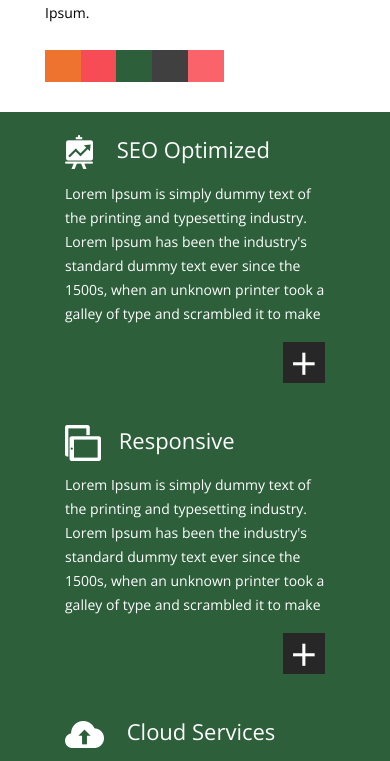
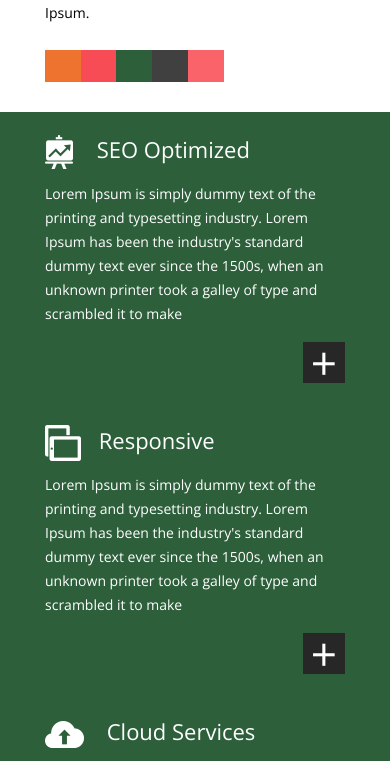
Before and after one commit to olol1631/maket_2, a plain HTML site: page index.html in a window 390 px wide. Shown: the part 789-1550 px from the top of the page. Drawn offline with nearby package versions, Linux system fonts and the light colour scheme.

Commit message:
t commit

```diff
--- a/css/media.css
+++ b/css/media.css
@@ -87,6 +87,10 @@
 		padding-bottom: 25px;
 
 	}
+	.services__item, .services__item:nth-child(3){
+		padding: 0 10px;
+	}
+
 	.music__title{
 		font-size: 32px;
 		width: 100%;
```
